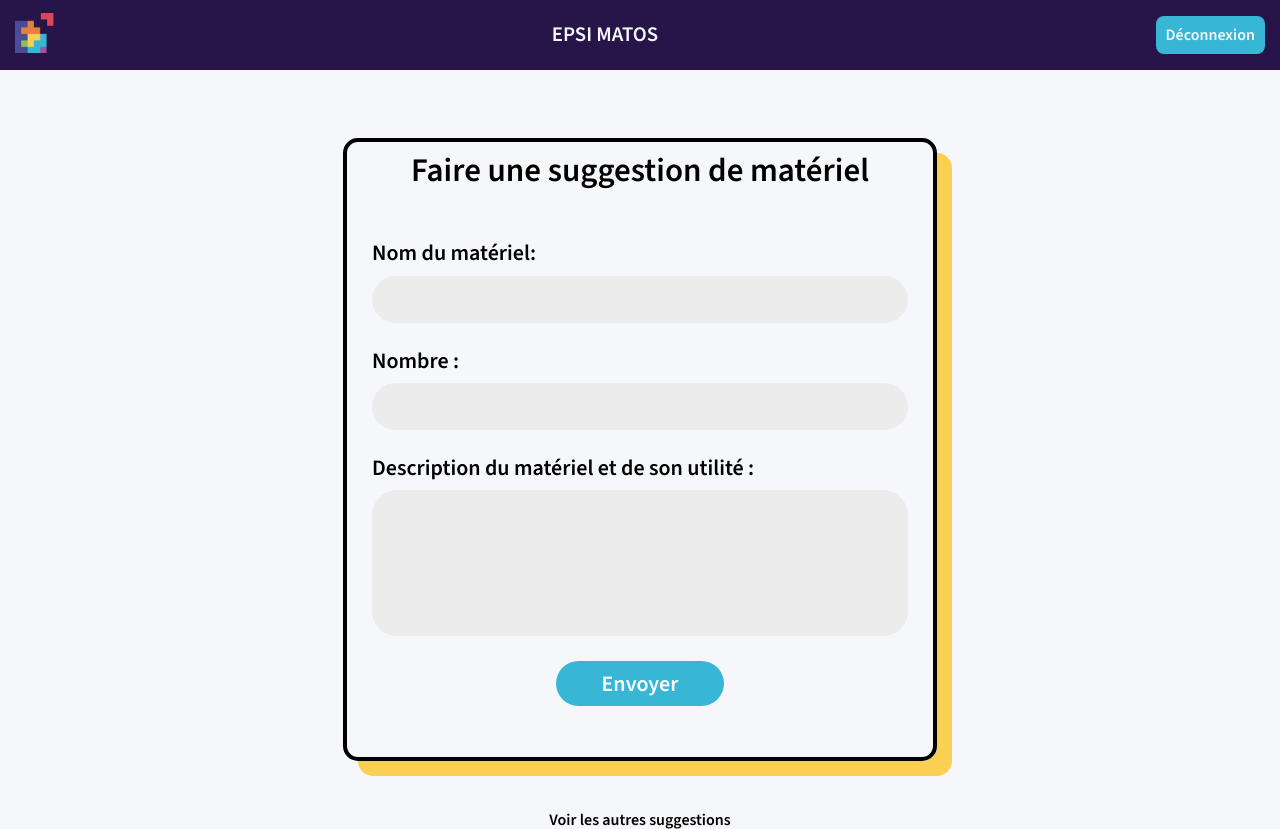
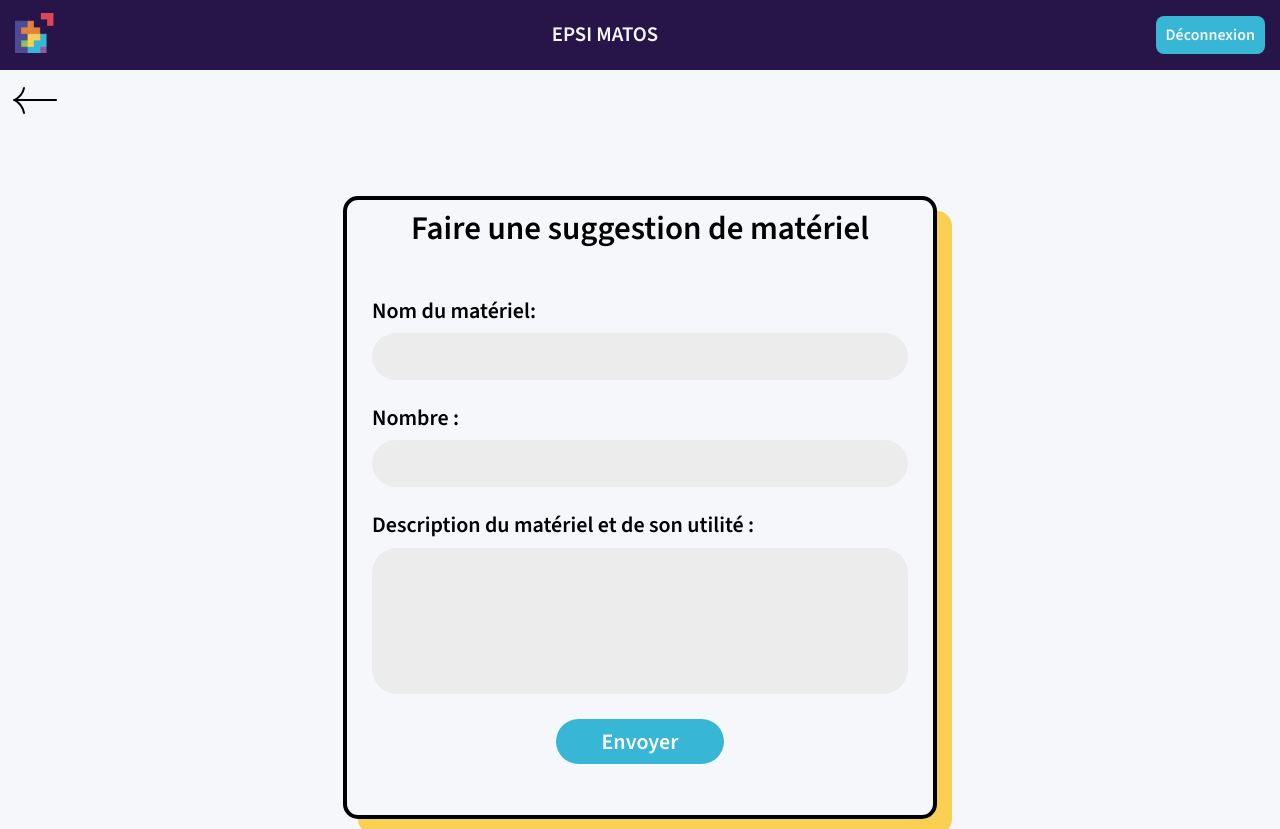
Before and after one commit to YoussefSNK/Epsi-Matos, a Flask app: page /suggestion in a window 1280 px wide. Shown: the top 829 px of the page. Run offline with Flask 3, Linux system fonts and the light colour scheme; a user stored in the database is signed in; some libraries are stand-ins or nearby versions.

Commit message:
fleche  css

```diff
--- a/static/css/theme.css
+++ b/static/css/theme.css
@@ -66,3 +66,18 @@ a {
 .title-return {
   display: flex;
 }
+
+.back-button {
+  margin-left: 10px;
+  font-family: math;
+  font-size: 50px; /* Taille de la flèche */
+  color: var(--black); /* Couleur de la flèche */
+  text-decoration: none; /* Supprime le soulignement */
+  background: none; /* Pas de fond */
+  border: none; /* Pas de bordure */
+}
+
+.back-button:hover {
+  color: #4b4e4f;
+  cursor: pointer;
+}
--- a/templates/report.html
+++ b/templates/report.html
@@ -9,6 +9,9 @@
   </head>
   <body>
     {% include 'header.html' %}
+    <div class="title-return">
+      <a href="/" class="back-button">&#8592;</a>
+    </div>
     <div class="custom-container">
       <h1>Signaler un matériel défaillant</h1>
 
--- a/templates/suggestions.html
+++ b/templates/suggestions.html
@@ -11,8 +11,9 @@
 
 <body>
     {% include 'header.html' %}
-    <header>
-    </header>
+    <div class="title-return">
+        <a href="/" class="back-button">&#8592;</a>
+      </div>
     <main>
         <div>
             <img src="">
```
Also changed, not shown: static/css/reservation.css (+0 -11 lines).
